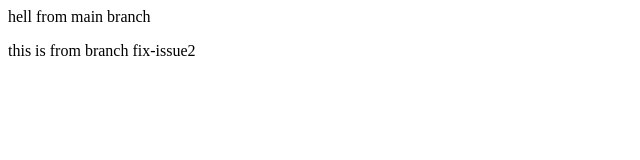
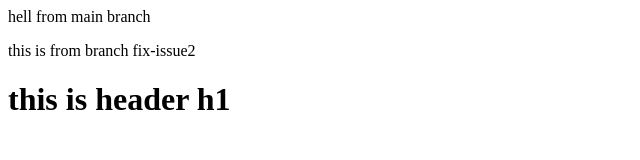
Before and after one commit to egypty3/test1Repo, a plain HTML site: page index.html in a window 1280 px wide. Shown: the whole page, without its empty margins (0-640 px from the left). Drawn offline with Linux system fonts and the light colour scheme.

Commit message:
h1 added

```diff
--- a/index.html
+++ b/index.html
@@ -5,5 +5,9 @@ hell from main branch
 <p>
 this is from branch fix-issue2
 </p>
+<h1>
+ this is header h1
+
+</h1>
 </body>
 </html>
```
